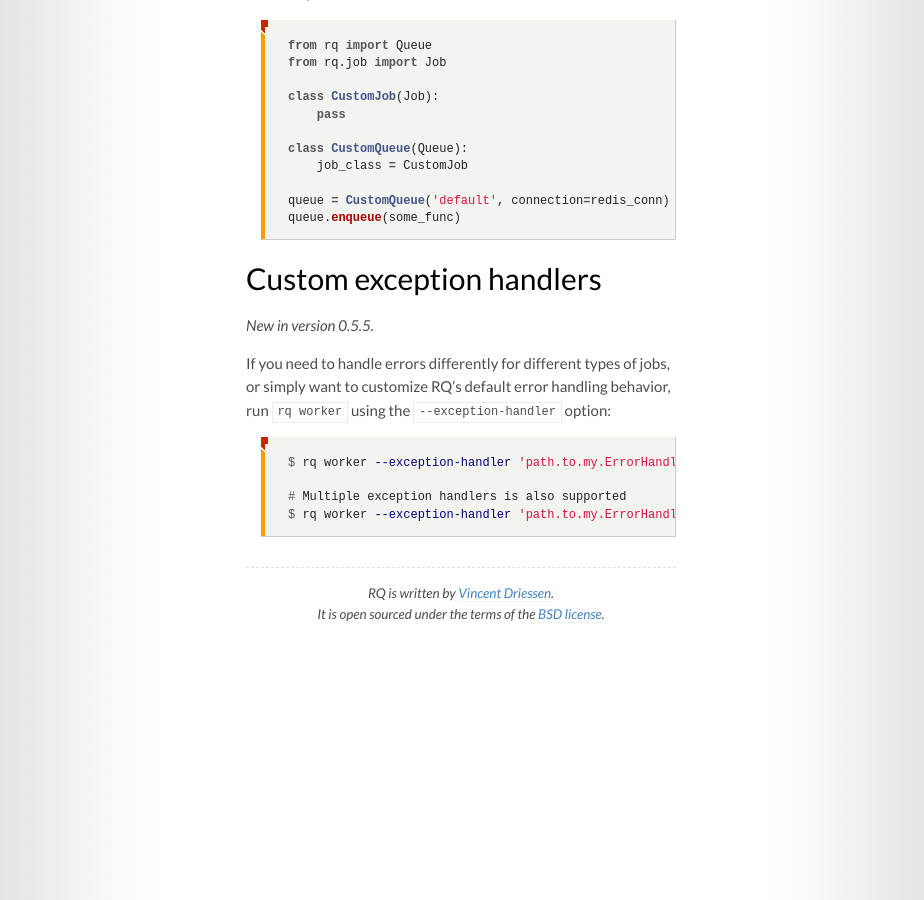
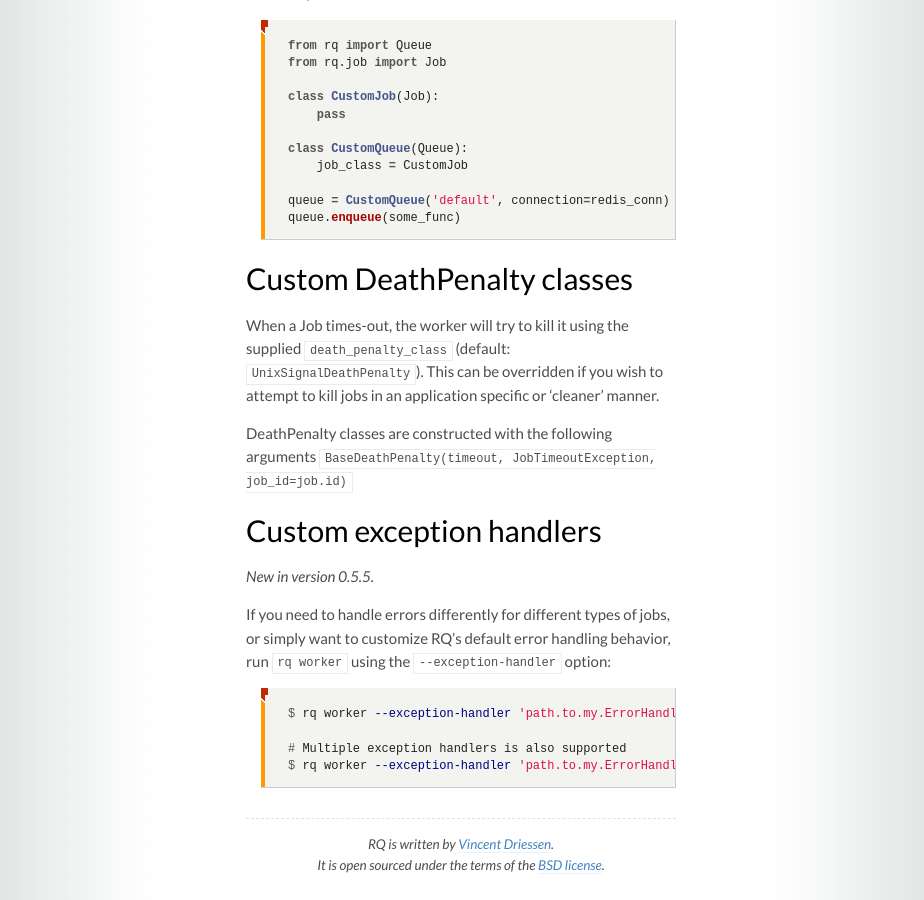
Before and after one commit to rq/rq, a Jekyll site: the page built from docs/docs/workers.md, in a window 1280 px wide and 900 px high, scrolled down 5777 px. Shown: the whole window, without its empty margins (179-1103 px from the left). Built offline with Jekyll 4.4.1, drawn with Linux system fonts in a browser that asks for light colours; some web fonts are replaced.

Commit message:
Pass job_id to death penalty class
This allows custom workers to use associated
custom Timeout classes and apply custom timeouts
or less messy death methods

```diff
--- a/docs/docs/workers.md
+++ b/docs/docs/workers.md
@@ -290,6 +290,16 @@
 {% endhighlight %}
 
 
+## Custom DeathPenalty classes
+
+When a Job times-out, the worker will try to kill it using the supplied
+`death_penalty_class` (default: `UnixSignalDeathPenalty`). This can be overridden
+if you wish to attempt to kill jobs in an application specific or 'cleaner' manner.
+
+DeathPenalty classes are constructed with the following arguments
+`BaseDeathPenalty(timeout, JobTimeoutException, job_id=job.id)`
+
+
 ## Custom exception handlers
 
 _New in version 0.5.5._
--- a/rq/timeouts.py
+++ b/rq/timeouts.py
@@ -27,7 +27,7 @@
 class BaseDeathPenalty(object):
     """Base class to setup job timeouts."""
 
-    def __init__(self, timeout, exception=JobTimeoutException):
+    def __init__(self, timeout, exception=JobTimeoutException, **kwargs):
         self._timeout = timeout
         self._exception = exception
 
--- a/rq/worker.py
+++ b/rq/worker.py
@@ -795,7 +795,7 @@
         try:
             job.started_at = utcnow()
             timeout = job.timeout or self.queue_class.DEFAULT_TIMEOUT
-            with self.death_penalty_class(timeout, JobTimeoutException):
+            with self.death_penalty_class(timeout, JobTimeoutException, job_id=job.id):
                 rv = job.perform()
 
             job.ended_at = utcnow()
```
